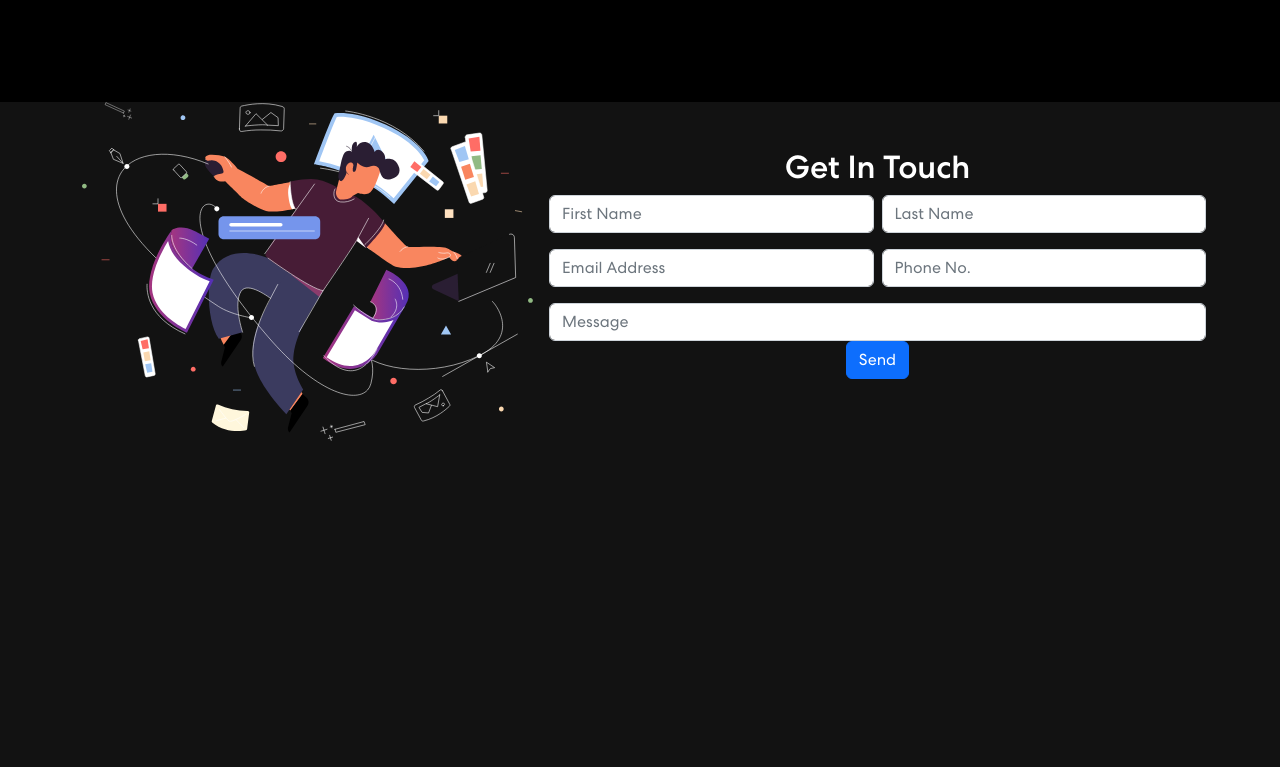
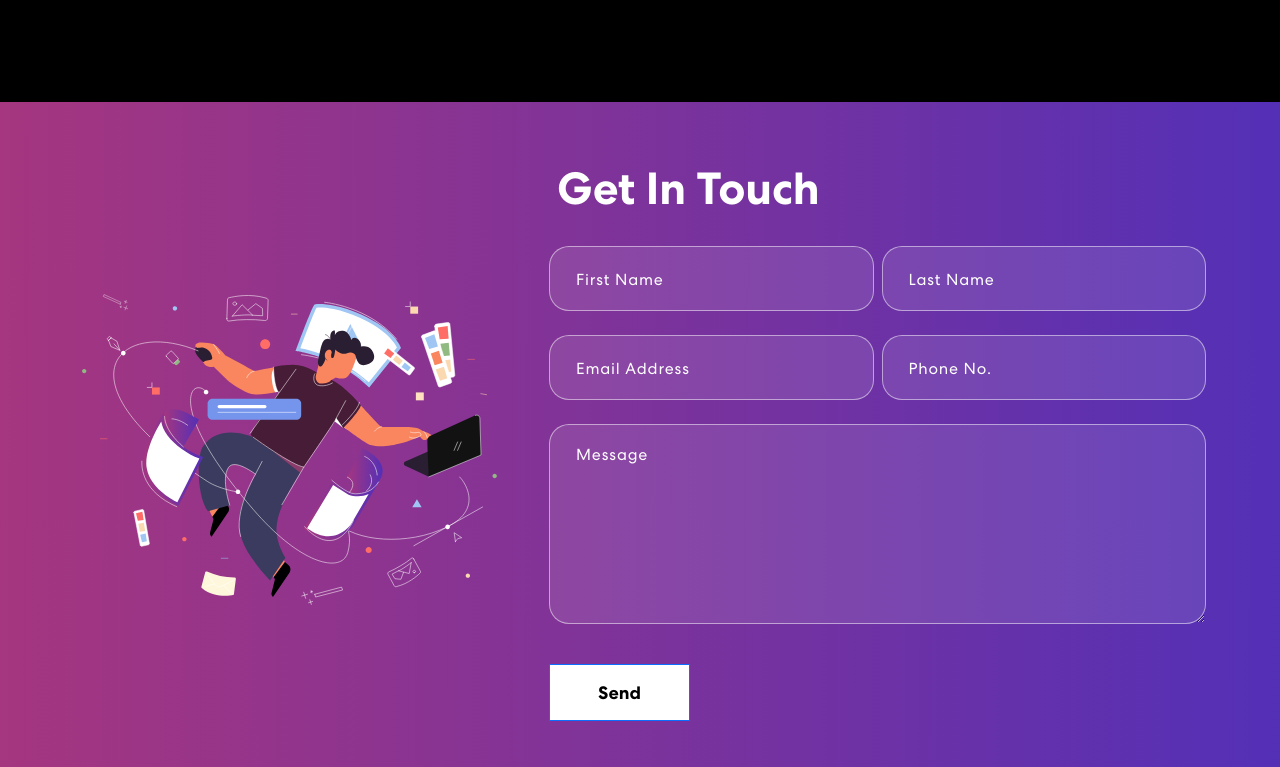
Before and after one commit to ArielWangX/Responsive_Portfolio_Website, a React (Create React App) app in the folder personal-portfolio/: page / in a window 1280 px wide. Shown: the part 2273-3040 px from the top of the page. Before the commit the page ends 2714 px from the top, so only its background shows below. Built offline with nearby package versions, Linux system fonts and the light colour scheme.

Commit message:
Style Contact Section

```diff
--- a/personal-portfolio/server.js
+++ b/personal-portfolio/server.js
@@ -32,8 +32,8 @@
   const message = req.body.message;
   const phone = req.body.phone;
   const mail = {
-    from: name,
-    to: "********@gmail.com",
+    from: email,
+    to: "787978808wx@gmail.com",
     subject: "Contact Form Submission - Portfolio",
     html: `<p>Name: ${name}</p>
            <p>Email: ${email}</p>
--- a/personal-portfolio/src/App.css
+++ b/personal-portfolio/src/App.css
@@ -438,36 +438,75 @@
   z-index: -4;
 }
 
-.App {
-  text-align: center;
+
+/* --Contact Section-------------------------- */
+.contact {
+  background: linear-gradient(90.21deg, #AA367C -5.91%, #4A2FBD 111.58%);
+  padding: 60px 0 200px 0;
 }
-.App-logo {
-  height: 40vmin;
-  pointer-events: none;
+.contact img {
+  width: 92%;
 }
-@media (prefers-reduced-motion: no-preference) {
-  .App-logo {
-    animation: App-logo-spin infinite 20s linear;
-  }
+.contact h2 {
+	font-size: 45px;
+	font-weight: 700;
+  margin-bottom: 30px;
 }
-.App-header {
-  background-color: #282c34;
-  min-height: 100vh;
-  display: flex;
-  flex-direction: column;
-  align-items: center;
-  justify-content: center;
-  font-size: calc(10px + 2vmin);
-  color: white;
+.contact form input, .contact form textarea {
+  width: 100%;
+  background: rgba(255, 255, 255, 0.1);
+  border: 1px solid rgba(255, 255, 255, 0.5);
+  border-radius: 20px;
+  color: #fff;
+  margin: 0 0 8px 0;
+  padding: 18px 26px;
+  font-weight: 500;
+  font-size: 18px;
+  letter-spacing: 0.8px;
+  transition: 0.3s ease-in-out;
 }
-.App-link {
-  color: #61dafb;
+.contact form input:focus, .contact form textarea:focus {
+  background: rgba(255, 255, 255, 1);
+  color: #121212;
 }
-@keyframes App-logo-spin {
-  from {
-    transform: rotate(0deg);
-  }
-  to {
-    transform: rotate(360deg);
-  }
+.contact form input::placeholder, .contact form textarea::placeholder {
+  font-size: 16px;
+  font-weight: 400;
+  color: #fff;
 }
+.contact form input:focus::placeholder, .contact form textarea:focus::placeholder {
+  color: #121212;
+  opacity: 0.8;
+}
+.contact form button {
+  font-weight: 700;
+  color: #000;
+  background-color: #fff;
+  padding: 14px 48px;
+  font-size: 18px;
+  margin-top: 25px;
+  border-radius: 0;
+  position: relative;
+  transition: 0.3s ease-in-out;
+}
+.contact form button span {
+  z-index: 1;
+  position: relative;
+}
+.contact form button:hover {
+  color: #fff;
+}
+.contact form button::before {
+  content: "";
+  background: #121212;
+  width: 0;
+  height: 100%;
+  position: absolute;
+  top: 0;
+  left: 0;
+  z-index: 0;
+  transition: 0.3s ease-in-out;
+}
+.contact form button:hover::before {
+  width: 100%;
+}
--- a/personal-portfolio/src/components/Contact.js
+++ b/personal-portfolio/src/components/Contact.js
@@ -28,11 +28,11 @@
     e.preventDefault();
     setButtonText("Sending...");
     let response = await fetch("http://localhost:5000/contact", {
-        method: "POST",
-        headers: {
-            "Contact-Type": "Application/json;charset=utf-8",
-        },
-        body: JSON.stringify(formDetails),
+      method: "POST",
+      headers: {
+        "Content-Type": "Application/json;charset=utf-8",
+      },
+      body: JSON.stringify(formDetails),
     });
     setButtonText("Send");
     let result = response.json();
@@ -92,8 +92,8 @@
               </Row>
               <Row className="mb-3">
                 <Col sm={12} className="px-1">
-                  <Form.Control
-                    type="message"
+                  <textarea
+                    rows="6"
                     value={formDetails.message}
                     placeholder="Message"
                     onChange={(e) => onFormUpdate("message", e.target.value)}
```
